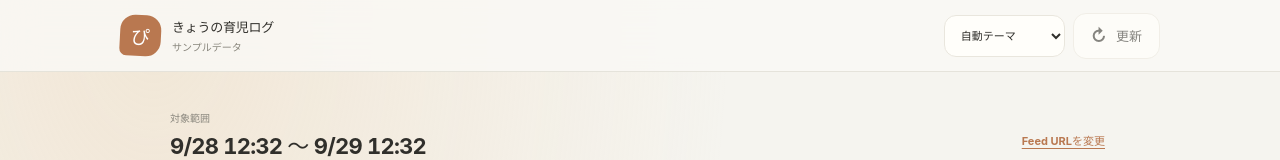
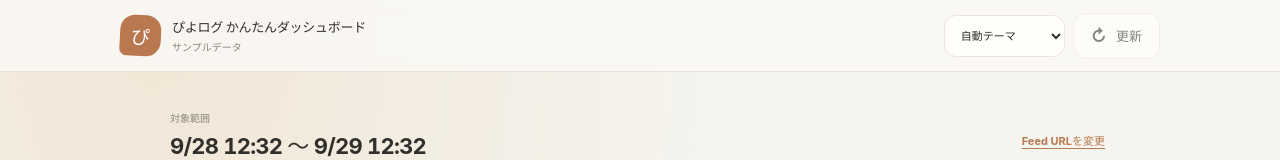
Before and after one commit to x0x0b/piyolog-dashboard, a React (Vite) app: page / in a window 1280 px wide. Both pictures are taken after a click on the button "サンプルデータで表示を試す（開発用）". Shown: the top 160 px of the page. Built offline with nearby package versions, Linux system fonts and the light colour scheme.

Commit message:
feat: update branding to ぴよログ かんたんダッシュボード

```diff
--- a/index.html
+++ b/index.html
@@ -12,7 +12,7 @@
       name="description"
       content="ぴよログ公式Data Feedをブラウザ内で表示する非公式ダッシュボード"
     />
-    <title>きょうの育児ログ</title>
+    <title>ぴよログ かんたんダッシュボード</title>
   </head>
   <body>
     <div id="root"></div>
--- a/src/App.tsx
+++ b/src/App.tsx
@@ -190,13 +190,13 @@ export default function App() {
 
   function changeFeed() {
     if (isLoading) return;
+    removeSavedFeed();
     setScreen('setup');
     setActiveUrl(null);
     setFeed(null);
     setLastFetchedAt(null);
     setErrorKind(null);
     setIsMock(false);
-    setSavingNotice(null);
   }
 
   function removeSavedFeed() {
@@ -258,11 +258,9 @@ export default function App() {
       isMock={isMock}
       feedingInterval={preferences.feedingInterval}
       theme={preferences.theme}
-      savedFeedExists={hasSavedFeed}
       savingNotice={savingNotice}
       onRefresh={refresh}
       onChangeFeed={changeFeed}
-      onDeleteSavedFeed={removeSavedFeed}
       onFeedingIntervalChange={changeFeedingInterval}
       onThemeChange={changeTheme}
     />
--- a/src/components/Dashboard.tsx
+++ b/src/components/Dashboard.tsx
@@ -23,11 +23,9 @@ interface DashboardProps {
   isMock: boolean;
   feedingInterval: number;
   theme: ThemePreference;
-  savedFeedExists: boolean;
   savingNotice: string | null;
   onRefresh: () => void;
   onChangeFeed: () => void;
-  onDeleteSavedFeed: () => void;
   onFeedingIntervalChange: (hours: number) => void;
   onThemeChange: (theme: ThemePreference) => void;
 }
@@ -442,11 +440,9 @@ export default function Dashboard({
   isMock,
   feedingInterval,
   theme,
-  savedFeedExists,
   savingNotice,
   onRefresh,
   onChangeFeed,
-  onDeleteSavedFeed,
   onFeedingIntervalChange,
   onThemeChange,
 }: DashboardProps) {
@@ -476,12 +472,12 @@ export default function Dashboard({
   return (
     <main className="dashboard-page">
       <header className="app-header">
-        <a className="wordmark" href="./" aria-label="きょうの育児ログ ホーム">
+        <a className="wordmark" href="./" aria-label="ぴよログ かんたんダッシュボード ホーム">
           <span className="wordmark-icon" aria-hidden="true">
             ぴ
           </span>
           <span>
-            <strong>きょうの育児ログ</strong>
+            <strong>ぴよログ かんたんダッシュボード</strong>
             <small>{isMock ? 'サンプルデータ' : '非公式 · 24時間Feed'}</small>
           </span>
         </a>
@@ -530,15 +526,6 @@ export default function Dashboard({
             >
               Feed URLを変更
             </button>
-            {savedFeedExists && (
-              <button
-                className="text-button text-button-muted"
-                type="button"
-                onClick={onDeleteSavedFeed}
-              >
-                保存URLを削除
-              </button>
-            )}
           </div>
         </section>
 
--- a/src/components/FeedSetup.tsx
+++ b/src/components/FeedSetup.tsx
@@ -53,7 +53,7 @@ export default function FeedSetup({
         <div className="brand-mark" aria-hidden="true">
           <span>ぴ</span>
         </div>
-        <h1>ぴよログ データフィードURL</h1>
+        <h1>ぴよログ かんたんダッシュボード</h1>
         <p className="setup-lead">
           ぴよログアプリからコピーした24時間Feed URLを貼り付けて、直近24時間の記録を見やすくまとめます。
         </p>
```
Also changed, not shown: 1 other file (tests, documents, lock files or other folders).
